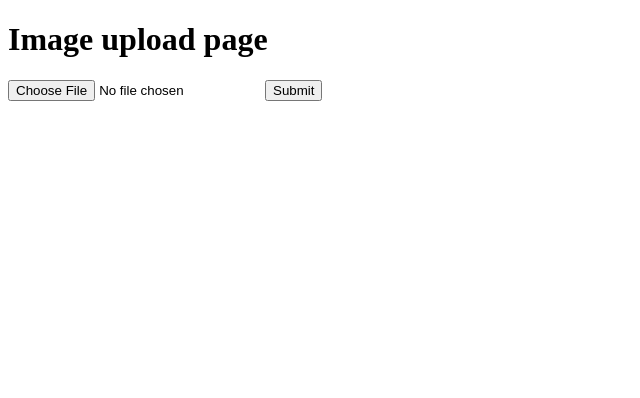
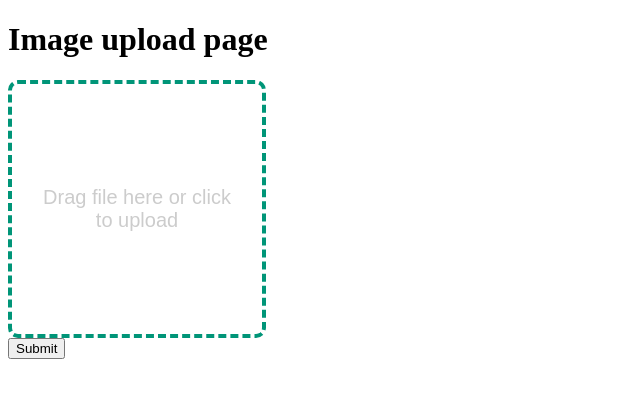
Before and after one commit to olayomipo/Image-Prediction, a Django app: page /imageupload/ in a window 1280 px wide. Shown: the top 398 px of the page, without its empty margins (0-640 px from the left). Run offline with Django 4.2, Linux system fonts and the light colour scheme; some libraries are stand-ins or nearby versions.

Commit message:
display added

```diff
--- a/imgUpload/views.py
+++ b/imgUpload/views.py
@@ -1,6 +1,14 @@
+
+from email.mime import application
 from django.shortcuts import render
+from .forms import ImageUploadForm
 
-from .forms import ImageUploadForm
+from tensorflow.keras.applications.resnet50 import ResNet50
+from tensorflow.keras.preprocessing import image
+from tensorflow.keras.applications.resnet50 import preprocess_input, decode_predictions
+import numpy as np
+
+
 
 
 def handle_upload_file(f):
@@ -11,10 +19,23 @@ def handle_upload_file(f):
 def home(request):
     return render(request, 'home.html')
 
+def uploadimage(request):
+    return render(request, 'UploadImage.html')
+
 def imageprocess(request):
     form = ImageUploadForm(request.POST, request.FILES)
     if form.is_valid():
         handle_upload_file(request.FILES['image'])
-        print(request.FILES['image'])
 
-    return render(request, 'result.html')
+        model = ResNet50(weights='imagenet')
+        img_path = 'img.jpg'
+
+        img = image.load_img(img_path, target_size=(224, 224))
+        x = image.img_to_array(img)
+        x = np.expand_dims(x, axis=0)
+        x = preprocess_input(x)
+
+        preds = model.predict(x)
+        print('Predicted:', decode_predictions(preds, top=3)[0])
+
+    return render(request, 'UploadImage.html')
--- a/requirements.txt
+++ b/requirements.txt
@@ -23,6 +23,7 @@ numpy==1.23.2
 oauthlib==3.2.0
 opt-einsum==3.3.0
 packaging==21.3
+Pillow==9.2.0
 protobuf==3.19.4
 pyasn1==0.4.8
 pyasn1-modules==0.2.8
--- /dev/null
+++ b/static/css/main.css
@@ -0,0 +1,45 @@
+
+
+.drop-zone {
+    max-width: 200px;
+    height: 200px;
+    padding: 25px;
+    display: flex;
+    align-items: center;
+    justify-content: center;
+    text-align: center;
+    font-family: "Quicksand", sans-serif;
+    font-weight: 500;
+    font-size: 20px;
+    cursor: pointer;
+    color: #cccccc;
+    border: 4px dashed #009578;
+    border-radius: 10px;
+  }
+.drop-zone--over {
+    border-style: solid;
+  }
+.drop-zone__input {
+    display: none;
+  }
+.drop-zone__thumb {
+    width: 100%;
+    height: 100%;
+    border-radius: 10px;
+    overflow: hidden;
+    background-color: #cccccc;
+    background-size: cover;
+    position: relative;
+  }
+.drop-zone__thumb::after {
+    content: attr(data-label);
+    position: absolute;
+    bottom: 0;
+    left: 0;
+    width: 100%;
+    padding: 5px 0;
+    color: #ffffff;
+    background: rgba(0, 0, 0, 0.75);
+    font-size: 14px;
+    text-align: center;
+  }
--- /dev/null
+++ b/static/js/main.js
@@ -0,0 +1,52 @@
+document.querySelectorAll(".drop-zone__input").forEach((inputElement) => {
+    const dropZoneElement = inputElement.closest(".drop-zone");
+  dropZoneElement.addEventListener("click", (e) => {
+      inputElement.click();
+    });
+  inputElement.addEventListener("change", (e) => {
+      if (inputElement.files.length) {
+        updateThumbnail(dropZoneElement, inputElement.files[0]);
+      }
+    });
+  dropZoneElement.addEventListener("dragover", (e) => {
+      e.preventDefault();
+      dropZoneElement.classList.add("drop-zone--over");
+    });
+  ["dragleave", "dragend"].forEach((type) => {
+      dropZoneElement.addEventListener(type, (e) => {
+        dropZoneElement.classList.remove("drop-zone--over");
+      });
+    });
+  dropZoneElement.addEventListener("drop", (e) => {
+      e.preventDefault();
+  if (e.dataTransfer.files.length) {
+        inputElement.files = e.dataTransfer.files;
+        updateThumbnail(dropZoneElement, e.dataTransfer.files[0]);
+      }
+  dropZoneElement.classList.remove("drop-zone--over");
+    });
+  });
+  function updateThumbnail(dropZoneElement, file) {
+    let thumbnailElement = dropZoneElement.querySelector(".drop-zone__thumb");
+  // First time - remove the prompt
+    if (dropZoneElement.querySelector(".drop-zone__prompt")) {
+      dropZoneElement.querySelector(".drop-zone__prompt").remove();
+    }
+  // First time - there is no thumbnail element, so lets create it
+    if (!thumbnailElement) {
+      thumbnailElement = document.createElement("div");
+      thumbnailElement.classList.add("drop-zone__thumb");
+      dropZoneElement.appendChild(thumbnailElement);
+    }
+  thumbnailElement.dataset.label = file.name;
+  // Show thumbnail for image files
+    if (file.type.startsWith("image/")) {
+      const reader = new FileReader();
+  reader.readAsDataURL(file);
+      reader.onload = () => {
+        thumbnailElement.style.backgroundImage = `url('${reader.result}')`;
+      };
+    } else {
+      thumbnailElement.style.backgroundImage = null;
+    }
+  }
--- a/templates/home.html
+++ b/templates/home.html
@@ -5,13 +6,22 @@
     <meta http-equiv="X-UA-Compatible" content="IE=edge">
     <meta name="viewport" content="width=device-width, initial-scale=1.0">
     <title>Home</title>
+    <link rel="stylesheet" href="{% static 'css/main.css' %}">
+
+
 </head>
 <body>
     <h1> Image upload page</h1>
     <form action="imageprocess" method="post" enctype="multipart/form-data">
         {% csrf_token %}
-        <input id="image" type="file" name="image"/>
+        <div class="drop-zone">
+            <span class="drop-zone__prompt">Drag file here or click to upload</span>
+            <input id="image" class="drop-zone__input" type="file" name="image"/>
+        </div>
         <input type="submit" value="Submit">
     </form>
+
+    <script src="{% static 'js/main.js' %}"></script>
+
 </body>
 </html>
```
Also changed, not shown: other parts of templates/home.html (+1 -0 lines), myWebApp/settings.py (+10 -2 lines), templates/UploadImage.html (added, +12 -0 lines), test/index.html (+0 -1 lines), 2 other files.
